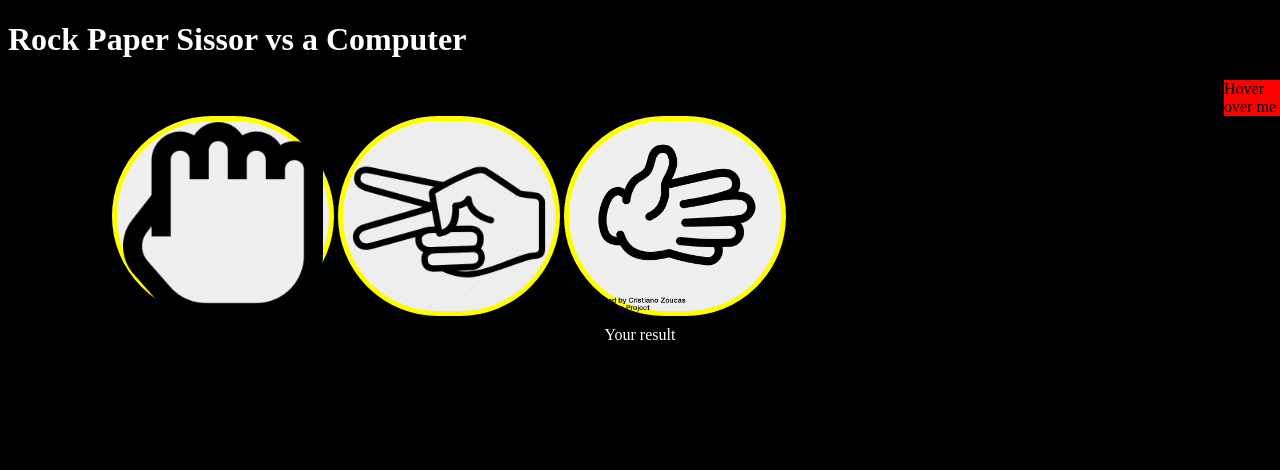
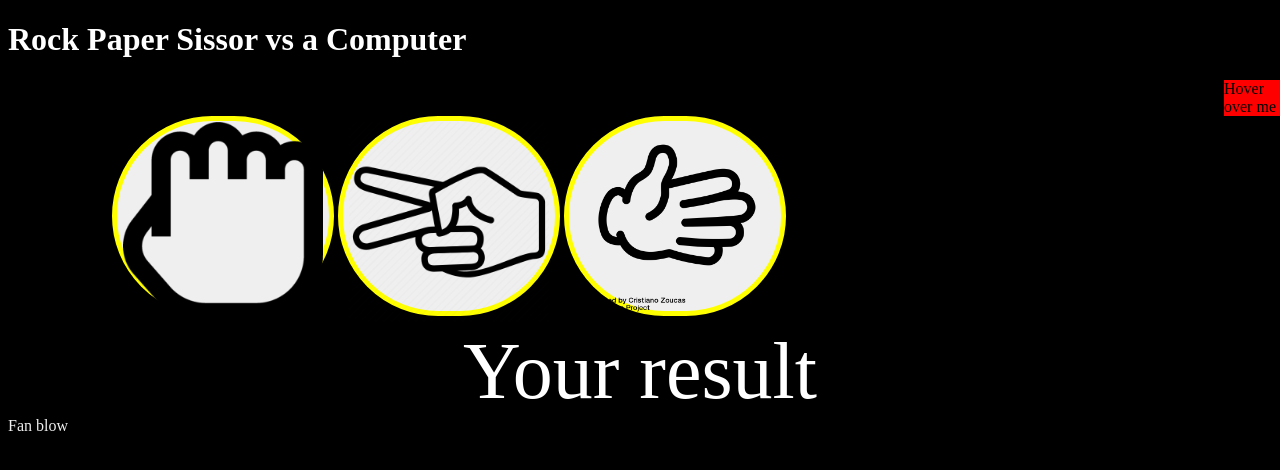
Before and after one commit to AdnanKhaleeli/Rock-Paper-Sissor, a plain HTML site: page index.html in a window 1280 px wide. Drawn offline with Linux system fonts and the light colour scheme.

Commit message:
Update UI

```diff
--- a/Rock-Paper-Sissor.css
+++ b/Rock-Paper-Sissor.css
@@ -70,3 +70,11 @@ body {
     justify-content: center;
     color:white;
 }
+
+.resultInner {
+    font-size: 5rem;
+}
+
+.fan {
+    color:hsl(0, 0%, 93%)
+}
--- a/Rock-Paper-Sissor.js
+++ b/Rock-Paper-Sissor.js
@@ -32,3 +32,11 @@ function generateHTMLResult(result) {
     let element = document.querySelector('.resultInner');
     element.innerHTML = result;
 }
+
+
+document.body.querySelector('.fan').addEventListener('mouseover',(event) => {
+   event.target.style.backgroundColor = 'blue';
+});
+document.body.querySelector('.fan').addEventListener('mouseleave',(event) => {
+    event.target.style.backgroundColor = 'black';
+ });
--- a/index.html
+++ b/index.html
@@ -19,6 +19,11 @@
         <div class="resultInner"> Your result</div>
         </div>
 
+      <div class="fan">
+
+        Fan blow
+      </div>
+
 
 
 
```
